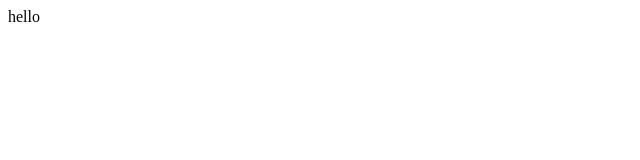
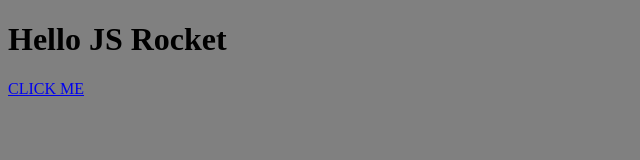
Before and after one commit to WroahhhTheCroc/js-rocket, a plain HTML site: page index.html in a window 1280 px wide. Shown: the whole page, without its empty margins (0-640 px from the left). Drawn offline with Linux system fonts and the light colour scheme.

Commit message:
Added basic js training with cars

```diff
--- /dev/null
+++ b/css/style.css
@@ -0,0 +1 @@
+body { background-color: grey;  }
--- a/index.html
+++ b/index.html
@@ -1,5 +1,13 @@
-hello
-
-<script type="text/javascript">
-	console.log('hello there friends');
-</script>
+<!DOCTYPE html>
+<html>
+<head>
+	<meta charset="UTF-8">
+	<title>JS Rocket</title>
+	<script type="text/javascript" src="js/script.js"></script>
+	<link rel="stylesheet" type="text/css" href="css/style.css">
+</head>
+<body>
+	<h1> Hello JS Rocket </h1>
+	<a href="#" onclick="car.switchCar(true);">CLICK ME</a>
+</body>
+</html>
--- /dev/null
+++ b/js/script.js
@@ -0,0 +1,21 @@
+var car = {
+	make:'VW',
+	type:'Polo',
+	color:'blue',
+	isTurnedOn: false,
+	numberOfWheels: 4,
+	seats: ['seat1', 'seat2', 'seat3', 'seat4'],
+	turnOn: function() {
+		this.isTurnedOn = true;
+	},
+	fly: function() {
+		alert('fly');
+	},
+	switchCar: function(isOn) {
+		console.log('turn car' +isOn);
+		if (isOn == true) { this.isTurnedOn = true; }
+		else { this.isTurnedOn = false; }
+	}
+};
+
+console.log('hello there friends');
```
Also changed, not shown: 1 other file.
